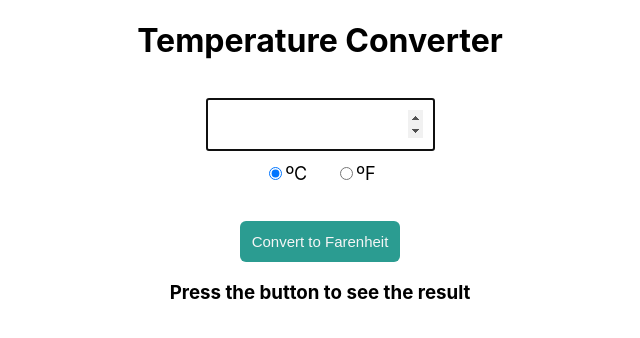
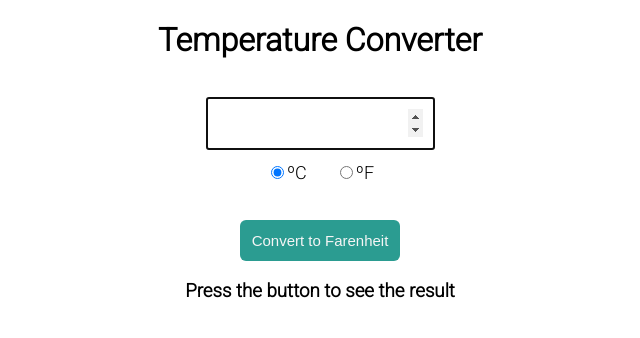
Before and after one commit to SantiagoRobinet/temperature-converter, a React (Create React App) app: page / in a window 1280 px wide. Shown: the top 338 px of the page, without its empty margins (320-960 px from the left). Built offline with nearby package versions, Linux system fonts and the light colour scheme.

Commit message:
change font-family

```diff
--- a/src/index.css
+++ b/src/index.css
@@ -1,8 +1,8 @@
+@import url('https://fonts.googleapis.com/css2?family=Roboto:wght@300&display=swap');
+
 body {
   margin: 0;
-  font-family: -apple-system, BlinkMacSystemFont, 'Segoe UI', 'Roboto', 'Oxygen',
-    'Ubuntu', 'Cantarell', 'Fira Sans', 'Droid Sans', 'Helvetica Neue',
-    sans-serif;
+  font-family: 'Roboto', sans-serif;
   -webkit-font-smoothing: antialiased;
   -moz-osx-font-smoothing: grayscale;
 }
```
